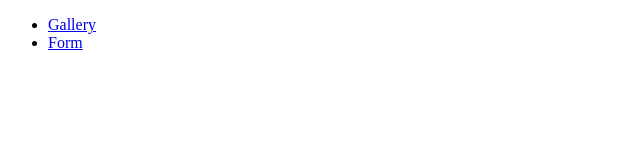
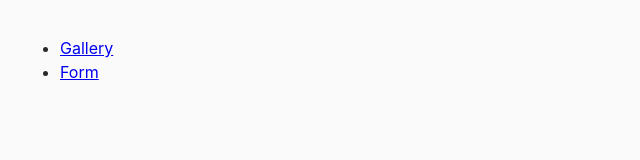
Before and after one commit to b01ma/goit-advancedjs-hw-01, a plain HTML site: page index.html in a window 1280 px wide. Shown: the whole page, without its empty margins (0-640 px from the left). Drawn offline with Linux system fonts and the light colour scheme; files that its build step writes are made by us from their sources.

Commit message:
Deploying to gh-pages from @ b01ma/goit-advancedjs-hw-01@d583c46c30b53e13c785515d8075deff916e4d87 🚀

```diff
--- a/2-form.js
+++ b/2-form.js
@@ -1,2 +1,2 @@
-import"./assets/modulepreload-polyfill-B5Qt9EMX.js";/* empty css                     */function c(a){console.log("FORM INIT");const i="feedback-form-state",e={email:"",message:""};a&&(m(),a.addEventListener("input",r,{passive:!0}),a.addEventListener("submit",n));function r(t){const{name:s,value:l}=t.target;s in e&&(e[s]=l.trimStart(),o())}function n(t){if(t.preventDefault(),e.email=e.email.trim(),e.message=e.message.trim(),!e.email||!e.message){alert("Fill please all fields");return}console.log("Submitted form data:",{...e}),localStorage.removeItem(i),e.email="",e.message="",a.reset()}function o(){try{localStorage.setItem(i,JSON.stringify(e))}catch(t){console.log("Failed to persist form state:",t)}}function m(){try{const t=localStorage.getItem(i);if(!t)return;const s=JSON.parse(t);typeof s=="object"&&(typeof s.email=="string"&&(e.email=s.email),typeof s.message=="string"&&(e.message=s.message),a.elements.email&&(a.elements.email.value=e.email),a.elements.message&&(a.elements.message.value=e.message))}catch(t){console.warn("Failed to restore form state:",t)}}}c(document.querySelector(".feedback-form"));
+import"./assets/style-DOAl3smn.js";function c(a){console.log("FORM INIT");const i="feedback-form-state",e={email:"",message:""};a&&(m(),a.addEventListener("input",r,{passive:!0}),a.addEventListener("submit",n));function r(t){const{name:s,value:l}=t.target;s in e&&(e[s]=l.trimStart(),o())}function n(t){if(t.preventDefault(),e.email=e.email.trim(),e.message=e.message.trim(),!e.email||!e.message){alert("Fill please all fields");return}console.log("Submitted form data:",{...e}),localStorage.removeItem(i),e.email="",e.message="",a.reset()}function o(){try{localStorage.setItem(i,JSON.stringify(e))}catch(t){console.log("Failed to persist form state:",t)}}function m(){try{const t=localStorage.getItem(i);if(!t)return;const s=JSON.parse(t);typeof s=="object"&&(typeof s.email=="string"&&(e.email=s.email),typeof s.message=="string"&&(e.message=s.message),a.elements.email&&(a.elements.email.value=e.email),a.elements.message&&(a.elements.message.value=e.message))}catch(t){console.warn("Failed to restore form state:",t)}}}c(document.querySelector(".feedback-form"));
 //# sourceMappingURL=2-form.js.map
--- a/assets/modulepreload-polyfill-B5Qt9EMX.js
+++ b/assets/style-DOAl3smn.js
@@ -1,2 +1,2 @@
 (function(){const t=document.createElement("link").relList;if(t&&t.supports&&t.supports("modulepreload"))return;for(const e of document.querySelectorAll('link[rel="modulepreload"]'))i(e);new MutationObserver(e=>{for(const r of e)if(r.type==="childList")for(const o of r.addedNodes)o.tagName==="LINK"&&o.rel==="modulepreload"&&i(o)}).observe(document,{childList:!0,subtree:!0});function s(e){const r={};return e.integrity&&(r.integrity=e.integrity),e.referrerPolicy&&(r.referrerPolicy=e.referrerPolicy),e.crossOrigin==="use-credentials"?r.credentials="include":e.crossOrigin==="anonymous"?r.credentials="omit":r.credentials="same-origin",r}function i(e){if(e.ep)return;e.ep=!0;const r=s(e);fetch(e.href,r)}})();
-//# sourceMappingURL=modulepreload-polyfill-B5Qt9EMX.js.map
+//# sourceMappingURL=style-DOAl3smn.js.map
--- a/index.html
+++ b/index.html
@@ -4,8 +4,8 @@
     <meta charset="UTF-8" />
     <meta name="viewport" content="width=device-width, initial-scale=1.0" />
     <title>Home</title>
-  <link rel="stylesheet" href="./css/style.css" />
-    <script type="module" crossorigin src="/vanilla-app-template/assets/modulepreload-polyfill-B5Qt9EMX.js"></script>
+    <script type="module" crossorigin src="/vanilla-app-template/assets/style-DOAl3smn.js"></script>
+    <link rel="stylesheet" crossorigin href="/vanilla-app-template/assets/style-8IeuZVrt.css">
   </head>
   <body>
     <ul>
```
Also changed, not shown: 1-gallery.html (+2 -2 lines), 1-gallery.js (+1 -1 lines), 2-form.html (+1 -1 lines), 4 other files.
